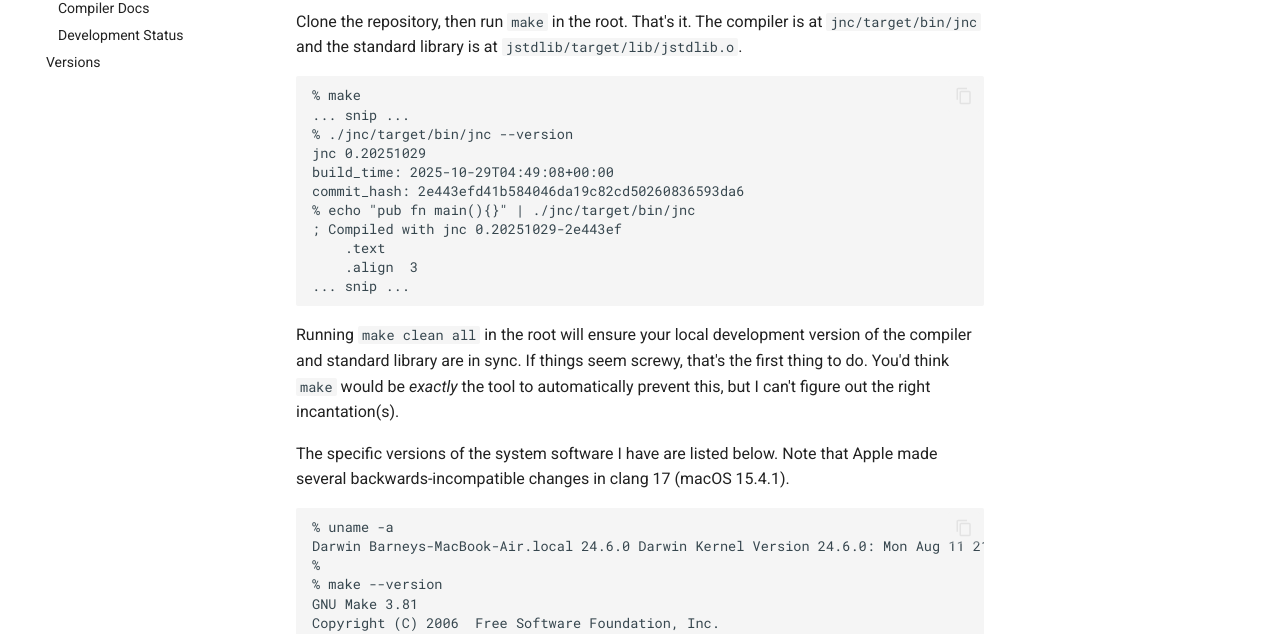
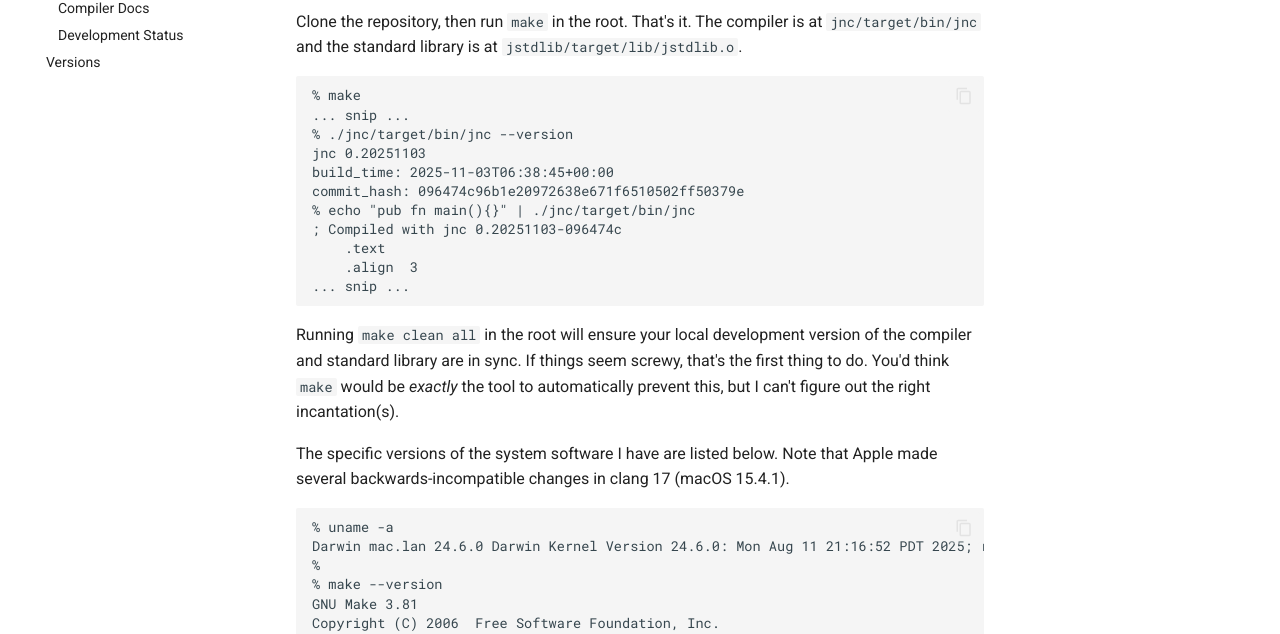
Before and after one commit to barneyb/johann, an MkDocs documentation site: the page built from documentation/docs/system/index.md, in a window 1280 px wide and 1400 px high. Shown: the part 238-872 px from the top of the window. Built offline with MkDocs 1.6.1 and Material for MkDocs 9.7.7, drawn with Linux system fonts in a browser that asks for light colours; comment, search, counter and statistics services are not loaded; some of the changed text lies outside the part shown.

Commit message:
Add v0.20251103 release binaries

````diff
--- a/documentation/docs/system/index.md
+++ b/documentation/docs/system/index.md
@@ -8,11 +8,11 @@
 % make
 ... snip ...
 % ./jnc/target/bin/jnc --version
-jnc 0.20251029
-build_time: 2025-10-29T04:49:08+00:00
-commit_hash: 2e443efd41b584046da19c82cd50260836593da6
+jnc 0.20251103
+build_time: 2025-11-03T06:38:45+00:00
+commit_hash: 096474c96b1e20972638e671f6510502ff50379e
 % echo "pub fn main(){}" | ./jnc/target/bin/jnc
-; Compiled with jnc 0.20251029-2e443ef
+; Compiled with jnc 0.20251103-096474c
     .text
     .align  3
 ... snip ...
@@ -25,7 +25,7 @@
 <!--{systemsoftware}-->
 ```
 % uname -a
-Darwin Barneys-MacBook-Air.local 24.6.0 Darwin Kernel Version 24.6.0: Mon Aug 11 21:16:52 PDT 2025; root:xnu-11417.140.69.701.11~1/RELEASE_ARM64_T8112 arm64
+Darwin mac.lan 24.6.0 Darwin Kernel Version 24.6.0: Mon Aug 11 21:16:52 PDT 2025; root:xnu-11417.140.69.701.11~1/RELEASE_ARM64_T8112 arm64
 %
 % make --version
 GNU Make 3.81
````
Also changed, not shown: documentation/docs/versions/index.md (+3 -1 lines), 2 other files.
